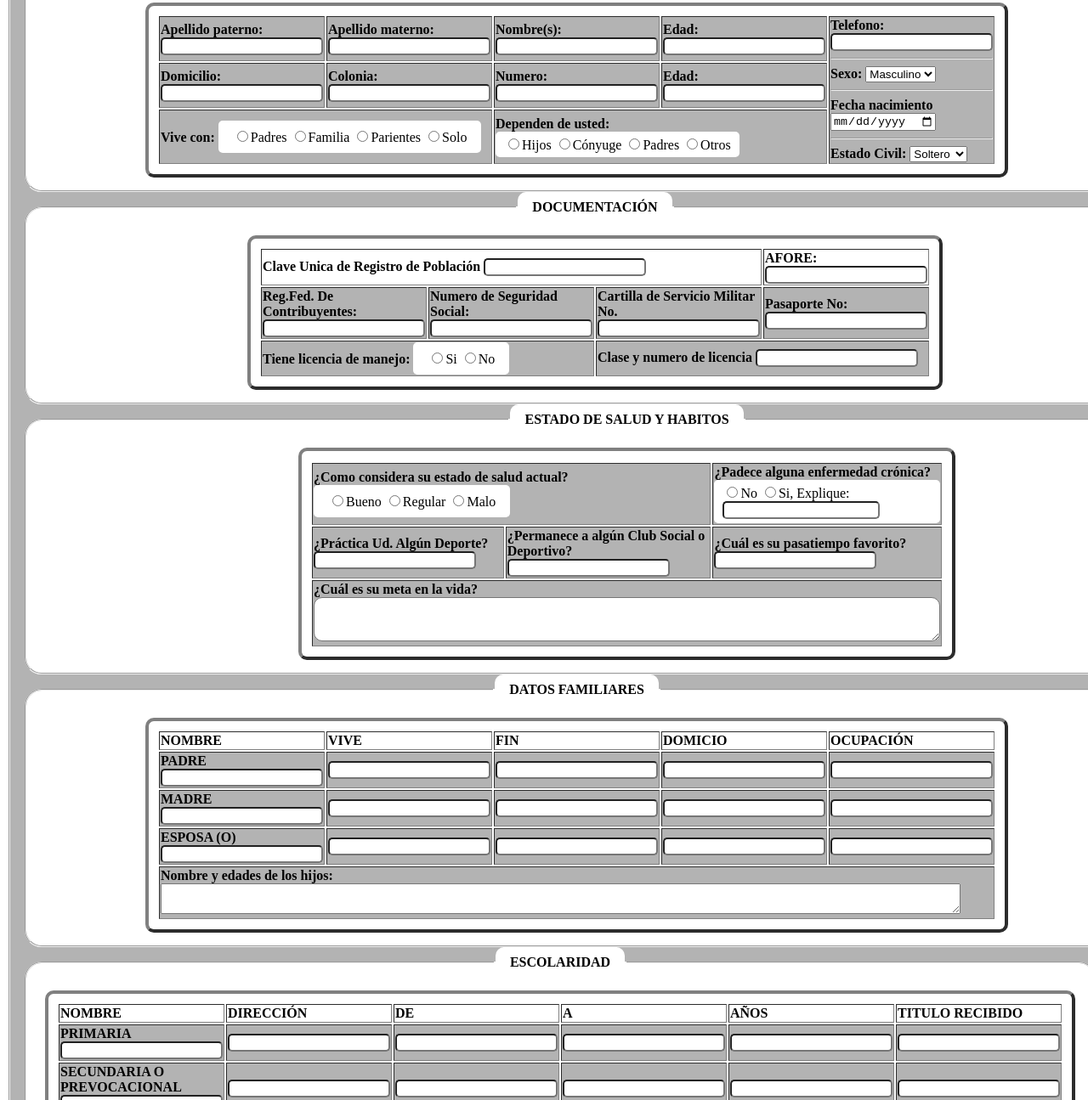
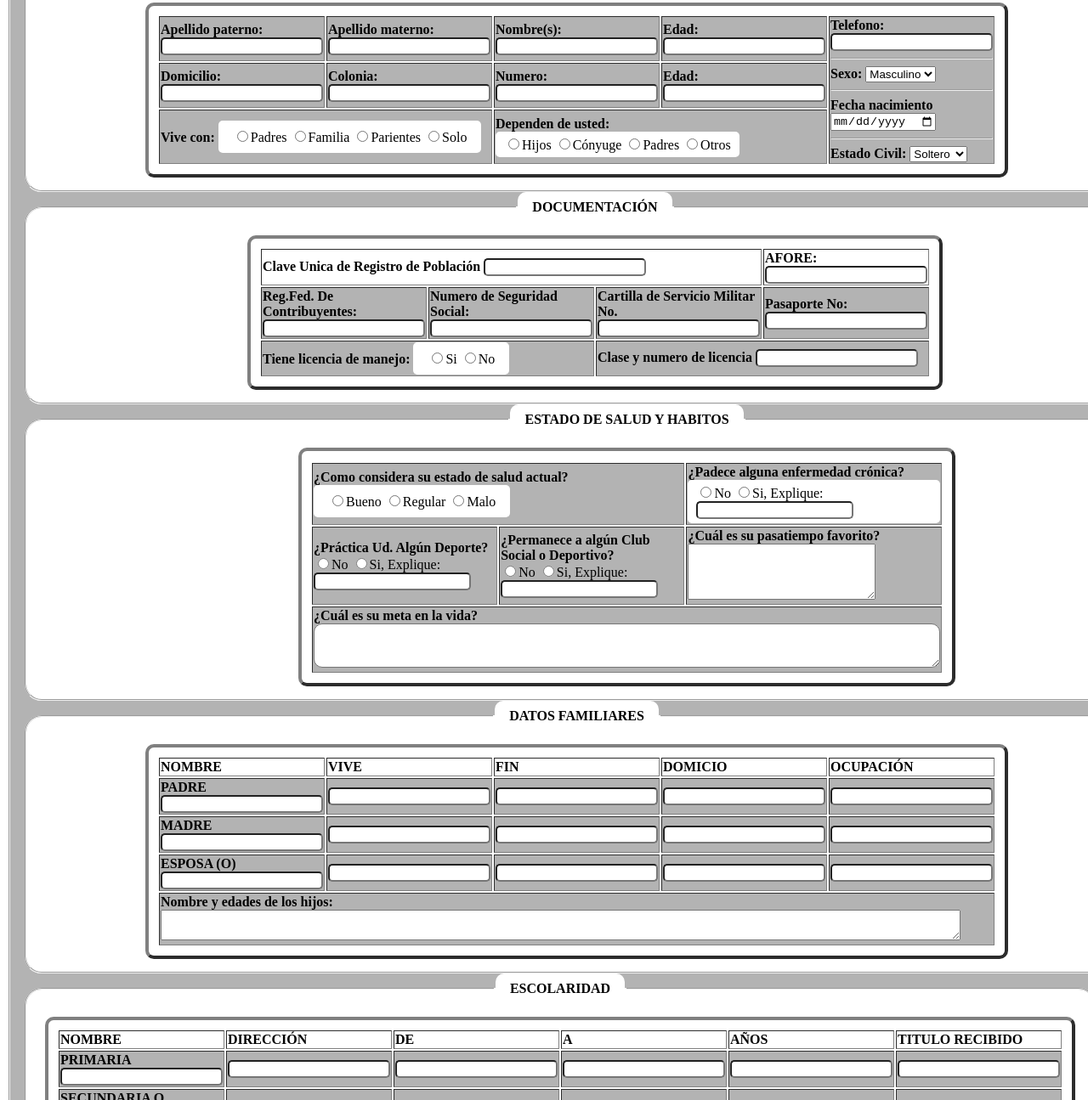
Before and after one commit to Jose-Costa-M/Jose-Costa-M.github.io, a plain HTML site: page index.html in a window 1280 px wide. Shown: the part 448-1743 px from the top of the page at 85% size. Drawn offline with Linux system fonts and the light colour scheme.

Commit message:
actualizacion de bugs

```diff
--- a/index.html
+++ b/index.html
@@ -17,6 +17,10 @@
 <body>
     <!--GENERAL TABLE-->
     <fieldset style="width:100px; padding: 15px 15px; background:rgb(179, 179, 179);">
+
+
+
+      <form action="#" method="post" name="frmDatos" id="frmDatos">
         <!--TABLE 1-->
         <fieldset style="width:100px; border-radius:40px; padding: 15px 310px; height:120%;background-color: white;">
             <legend style="text-align:center;">
@@ -29,7 +33,7 @@
                         <!--Cabecera 1-->
                         <th rowspan="4">
                             <div class="tittle">SOLICITUD DE EMPLEO</div>
-                            <textarea name="TipoTrabajo" class="TipoTrabajo" cols="25" rows="9 ">
+                            <textarea name="TipoTrabajo" class="TipoTrabajo" cols="25" rows="9 " required>
 
                         </textarea>
                         </th>
@@ -73,24 +77,24 @@
                     <tr style="background-color: rgb(179, 179, 179); border-radius: 10px;">
                         <!--Cabecera 1-->
                         <td><strong>Apellido paterno:</strong>
-                            <input type="text" class="text-input" />
+                            <input type="text" class="text-input" required/>
                         </td>
                         <!--Cabecera 2-->
                         <td><strong>Apellido materno:</strong>
-                            <input type="text" class="text-input" />
+                            <input type="text" class="text-input" required/>
                         </td>
                         <!--Cabecera 3-->
                         <td><strong>Nombre(s):</strong>
-                            <input type="text" class="text-input" />
+                            <input type="text" class="text-input" required/>
                         </td>
                         <!--Cabecera 4-->
                         <td><strong>Edad:</strong>
-                            <input type="number" class="text-input" />
+                            <input type="number" class="text-input" required/>
                         </td>
                         <td rowspan="4">
 
                             <strong>Telefono:</strong>
-                            <input type="number" class="text-input" />
+                            <input type="number" class="text-input" required/>
                             <hr style="color:aliceblue;">
 
                             <strong>Sexo:</strong>
@@ -137,10 +141,10 @@
                         <td colspan="2" class="vive-with">
                             <strong>Vive con:</strong>
                             <nav class="back-viv">
-                                <input type="radio" name="opvive" value="padres">Padres
-                                <input type="radio" name="opvive" value="fam">Familia
-                                <input type="radio" name="opvive" value="par">Parientes
-                                <input type="radio" name="opvive" value="solo">Solo
+                                <input type="radio" name="opvive" id="opvive">Padres
+                                <input type="radio" name="opvive" id="opvive">Familia
+                                <input type="radio" name="opvive" id="opvive">Parientes
+                                <input type="radio" name="opvive" id="opvive">Solo
                             </nav>
                         </td>
                         </td>
@@ -148,10 +152,10 @@
                         <td colspan="2">
                             <strong>Dependen de usted:</strong>
                             <nav class="back-viv2">
-                                <input type="radio" name="opvive" value="hijos">Hijos
-                                <input type="radio" name="opvive" value="Conyuge">Cónyuge
-                                <input type="radio" name="opvive" value="Pad">Padres
-                                <input type="radio" name="opvive" value="others">Otros
+                                <input type="radio" name="opdepende" id="opdepende">Hijos
+                                <input type="radio" name="opdepende" id="opdepende">Cónyuge
+                                <input type="radio" name="opdepende" id="opdepende">Padres
+                                <input type="radio" name="opdepende" id="opdepende">Otros
                             </nav>
                         </td>
                         </td>
@@ -172,11 +176,11 @@
                     <tr style="background-color: rgb(179, 179, 179); border-radius: 10px;background-color: white;">
                         <!--Cabecera 1-->
                         <td colspan="3"><strong>Clave Unica de Registro de Población</strong>
-                            <input type="text" class="text-input" />
+                            <input type="text" class="text-input" required/>
                         </td>
                         <td colspan="2">
                             <strong>AFORE:</strong>
-                            <input type="text" class="text-input" />
+                            <input type="text" class="text-input" required/>
                         </td>
                     </tr>
 
@@ -185,19 +189,19 @@
                     <tr style="background-color: rgb(179, 179, 179); border-radius: 10px;">
                         <!--Cabecera 1-->
                         <td><strong>Reg.Fed. De Contribuyentes:</strong>
-                            <input type="text" class="text-input" />
+                            <input type="text" class="text-input" requiered/>
                         </td>
                         <!--Cabecera 2-->
                         <td><strong>Numero de Seguridad Social:</strong>
-                            <input type="number" class="text-input" />
+                            <input type="number" class="text-input" requiered/>
                         </td>
                         <!--Cabecera 3-->
                         <td><strong>Cartilla de Servicio Militar No.</strong>
-                            <input type="number" class="text-input" />
+                            <input type="number" class="text-input" requiered/>
                         </td>
                         <!--Cabecera 4-->
                         <td><strong>Pasaporte No:</strong>
-                            <input type="number" class="text-input" />
+                            <input type="number" class="text-input" requiered/>
                         </td>
                     </tr>
 
@@ -206,15 +210,15 @@
                         <td colspan="2" class="vive-with">
                             <strong>Tiene licencia de manejo:</strong>
                             <nav class="back-viv">
-                                <input type="radio" name="opvive" value="yes">Si
-                                <input type="radio" name="opvive" value="no">No
+                                <input type="radio" name="opManeja" id="opManeja">Si
+                                <input type="radio" name="opManeja" id="opManeja">No
                             </nav>
                         </td>
                         </td>
 
                         <td colspan="2">
                             <strong>Clase y numero de licencia</strong>
-                            <input type="text" name="clas-lice" class="text-input">
+                            <input type="text" name="clas-lice" class="text-input" required>
                         </td>
                         </td>
 
@@ -237,9 +241,9 @@
                         <td colspan="2" class="vive-with">
                             <strong>¿Como considera su estado de salud actual?</strong>
                             <nav class="back-viv">
-                                <input type="radio" name="op-salud" value="Buen">Bueno
-                                <input type="radio" name="op-salud" value="Reg">Regular
-                                <input type="radio" name="op-salud" value="Mal">Malo
+                                <input type="radio" name="op-salud" id="op-salud" required>Bueno
+                                <input type="radio" name="op-salud" id="op-salud" required>Regular
+                                <input type="radio" name="op-salud" id="op-salud" required>Malo
                             </nav>
                         </td>
                         </td>
@@ -247,8 +251,8 @@
                         <td colspan="2">
                             <strong>¿Padece alguna enfermedad crónica?</strong>
                             <nav class="back-viv2">
-                                <input type="radio" name="openfermedad" value="Not">No
-                                <input type="radio" name="openfermedad" value="Yess">Si, Explique:
+                                <input type="radio" name="openfermedad" id="openfermedad" requiered>No
+                                <input type="radio" name="openfermedad" id="openfermedad" requiered>Si, Explique:
                                 <input type="text" name="openfermedad" style="border-radius: 5px;">
                             </nav>
                         </td>
@@ -257,15 +261,21 @@
                     <tr style="background-color: rgb(179, 179, 179); border-radius: 10px;">
                         <!--Cabecera 1-->
                         <td><strong>¿Práctica Ud. Algún Deporte?</strong>
-                            <input type="text" class="text-input" />
+                            <br>
+                            <input type="radio" name="opDeporte" id="opDeporte" requiered>No
+                            <input type="radio" name="opDeporte" id="opDeporte" requiered>Si, Explique:
+                            <input type="text" name="opDeporte" style="border-radius: 5px;">
                         </td>
                         <!--Cabecera 2-->
                         <td><strong>¿Permanece a algún Club Social o Deportivo?</strong>
-                            <input type="text" class="text-input" />
+                            <br>
+                            <input type="radio" name="opClub" id="opClub" requiered>No
+                            <input type="radio" name="opClub" id="opClub" requiered>Si, Explique:
+                            <input type="text" name="opClub" style="border-radius: 5px;">
                         </td>
                         <!--Cabecera 3-->
                         <td><strong>¿Cuál es su pasatiempo favorito?</strong>
-                            <input type="text" class="text-input" />
+                            <textarea name="pasatiempo" id="pasatiempo" cols="25" rows="4"></textarea>
                         </td>
                     </tr>
 
@@ -274,7 +284,7 @@
                         <td rowspan="4" colspan="4" class="vive-with">
                             <strong>¿Cuál es su meta en la vida?</strong>
 
-                            <textarea name="metalife" cols="40" rows="2" class="textarea"> </textarea>
+                            <textarea name="metalife" cols="40" rows="2" class="textarea" required> </textarea>
                         </td>
 
 
@@ -312,19 +322,19 @@
                     <tr style="background-color: rgb(179, 179, 179); border-radius: 10px;">
                         <!--Cabecera 1-->
                         <td><strong>PADRE</strong>
-                            <input type="text" class="text-input" />
+                            <input type="text" class="text-input" required/>
                         </td>
                         <td>
-                            <input type="text" class="text-input" />
+                            <input type="text" class="text-input" required/>
                         </td>
                         <td>
-                            <input type="text" class="text-input" />
+                            <input type="text" class="text-input" required/>
                         </td>
                         <td>
-                            <input type="text" class="text-input" />
+                            <input type="text" class="text-input" required/>
                         </td>
                         <td>
-                            <input type="text" class="text-input" />
+                            <input type="text" class="text-input" required/>
                         </td>
                     </tr>
 
@@ -332,19 +342,19 @@
                     <tr style="background-color: rgb(179, 179, 179); border-radius: 10px;">
                         <!--Cabecera 1-->
                         <td><strong>MADRE</strong>
-                            <input type="text" class="text-input" />
+                            <input type="text" class="text-input" required/>
                         </td>
                         <td>
-                            <input type="text" class="text-input" />
+                            <input type="text" class="text-input" required/>
                         </td>
                         <td>
-                            <input type="text" class="text-input" />
+                            <input type="text" class="text-input" required/>
                         </td>
                         <td>
-                            <input type="text" class="text-input" />
+                            <input type="text" class="text-input" required/>
                         </td>
                         <td>
-                            <input type="text" class="text-input" />
+                            <input type="text" class="text-input" required/>
                         </td>
                     </tr>
 
@@ -647,7 +657,8 @@
                     <!--FILA 3-->
                     <tr style="background-color: rgb(179, 179, 179); border-radius: 10px;">
                         <td>
-                            <strong>Nombre de la compañia</strong>
+
+
                         </td>
                         <td>
                             <input type="text" class="text-input">
@@ -944,16 +955,16 @@
                         <td colspan="2">
                             <strong>¿Como supo de este empleo?</strong>
                             <nav class="back-viv2">
-                                <input type="radio" name="op-empleo" value="Anuncio">Anuncio
-                                <input type="radio" name="op-empleo" value="Otro">Otro
+                                <input type="radio" name="op-empleo" id="op-empleo">Anuncio
+                                <input type="radio" name="op-empleo" id="op-empleo">Otro
                                 <textarea name="askfirstquestion" cols="50" rows="2"></textarea>
                             </nav>
                         </td>
                         <td colspan="2">
                             <strong>Tiene ingresos? (describalos)</strong>
                             <nav class="back-viv2">
-                                <input type="radio" name="op-empleo" value="yeah">Si
-                                <input type="radio" name="op-empleo" value="Not">No
+                                <input type="radio" name="op-empleo1" id="op-empleo1">Si
+                                <input type="radio" name="op-empleo1" id="op-empleo1">No
                                 <textarea name="askfirstquestion" cols="50" rows="2"></textarea>
                             </nav>
                         </td>
@@ -964,16 +975,16 @@
                         <td colspan="2">
                             <strong>¿Tiene parientes trabajando en esta Empresa?</strong>
                             <nav class="back-viv2">
-                                <input type="radio" name="op-empleo" value="yeah">Si
-                                <input type="radio" name="op-empleo" value="Not">No
+                                <input type="radio" name="op-empleo2" id="op-empleo2">Si
+                                <input type="radio" name="op-empleo2" id="op-empleo2">No
                                 <textarea name="askfirstquestion" cols="50" rows="2"></textarea>
                             </nav>
                         </td>
                         <td colspan="2">
                             <strong>¿Su cónyuge trabaja? (donde)</strong>
                             <nav class="back-viv2">
-                                <input type="radio" name="op-empleo" value="yeah">Si
-                                <input type="radio" name="op-empleo" value="Not">No
+                                <input type="radio" name="op-empleo3" id="op-empleo3">Si
+                                <input type="radio" name="op-empleo3" id="op-empleo3">No
                                 <textarea name="askfirstquestion" cols="50" rows="2"></textarea>
                             </nav>
                         </td>
@@ -984,16 +995,16 @@
                         <td colspan="2">
                             <strong>¿Ha estado afianzado?</strong>
                             <nav class="back-viv2">
-                                <input type="radio" name="op-empleo" value="yeah">Si
-                                <input type="radio" name="op-empleo" value="Not">No
+                                <input type="radio" name="op-empleo4" id="op-empleo4">Si
+                                <input type="radio" name="op-empleo4" id="op-empleo4">No
                                 <textarea name="askfirstquestion" cols="50" rows="2"></textarea>
                             </nav>
                         </td>
                         <td colspan="2">
                             <strong>¿Vive en casa propia?</strong>
                             <nav class="back-viv2">
-                                <input type="radio" name="op-empleo" value="yeah">Si
-                                <input type="radio" name="op-empleo" value="Not">No
+                                <input type="radio" name="op-empleo5" id="op-empleo5">Si
+                                <input type="radio" name="op-empleo5" id="op-empleo5">No
                                 <textarea name="askfirstquestion" cols="50" rows="2"></textarea>
                             </nav>
                         </td>
@@ -1004,16 +1015,16 @@
                         <td colspan="2">
                             <strong>¿Ha estado afiliado a algún sindicato? (Cúal?)</strong>
                             <nav class="back-viv2">
-                                <input type="radio" name="op-empleo" value="yeah">Si
-                                <input type="radio" name="op-empleo" value="Not">No
+                                <input type="radio" name="op-empleo6" id="op-empleo6">Si
+                                <input type="radio" name="op-empleo6" id="op-empleo6">No
                                 <textarea name="askfirstquestion" cols="50" rows="2"></textarea>
                             </nav>
                         </td>
                         <td colspan="2">
                             <strong>¿Paga renta? (Cuánto?)</strong>
                             <nav class="back-viv2">
-                                <input type="radio" name="op-empleo" value="yeah">Si
-                                <input type="radio" name="op-empleo" value="Not">No
+                                <input type="radio" name="op-empleo7" id="op-empleo7">Si
+                                <input type="radio" name="op-empleo7" id="op-empleo7">No
                                 <textarea name="askfirstquestion" cols="50" rows="2"></textarea>
                             </nav>
                         </td>
@@ -1025,16 +1036,16 @@
                         <td colspan="2">
                             <strong>¿Tiene seguro de vida? (Nombra la Cía)</strong>
                             <nav class="back-viv2">
-                                <input type="radio" name="op-empleo" value="yeah">Si
-                                <input type="radio" name="op-empleo" value="Not">No
+                                <input type="radio" name="op-empleo8" id="op-empleo8">Si
+                                <input type="radio" name="op-empleo8" id="op-empleo8">No
                                 <textarea name="askfirstquestion" cols="50" rows="2"></textarea>
                             </nav>
                         </td>
                         <td colspan="2">
                             <strong>¿Tiene automóvil propio?</strong>
                             <nav class="back-viv2">
-                                <input type="radio" name="op-empleo" value="yeah">Si
-                                <input type="radio" name="op-empleo" value="Not">No
+                                <input type="radio" name="op-empleo9" id="op-empleo9">Si
+                                <input type="radio" name="op-empleo9" id="op-empleo9">No
                                 <textarea name="askfirstquestion" cols="50" rows="2"></textarea>
                             </nav>
                         </td>
@@ -1045,16 +1056,16 @@
                         <td colspan="2">
                             <strong>Puedes viajar? (razones)</strong>
                             <nav class="back-viv2">
-                                <input type="radio" name="op-empleo" value="yeah">Si
-                                <input type="radio" name="op-empleo" value="Not">No
+                                <input type="radio" name="op-empleo10" id="op-empleo10">Si
+                                <input type="radio" name="op-empleo10" id="op-empleo10">No
                                 <textarea name="askfirstquestion" cols="50" rows="2"></textarea>
                             </nav>
                         </td>
                         <td colspan="2">
                             <strong>¿Tiene automóvil propio?</strong>
                             <nav class="back-viv2">
-                                <input type="radio" name="op-empleo" value="yeah">Si
-                                <input type="radio" name="op-empleo" value="Not">No
+                                <input type="radio" name="op-empleo11" id="op-empleo11">Si
+                                <input type="radio" name="op-empleo11" id="op-empleo11">No
                                 <textarea name="askfirstquestion" cols="50" rows="2"></textarea>
                             </nav>
                         </td>
@@ -1066,16 +1077,16 @@
                         <td colspan="2">
                             <strong>Tiene deudas? (con quien?)</strong>
                             <nav class="back-viv2">
-                                <input type="radio" name="op-empleo" value="yeah">Si
-                                <input type="radio" name="op-empleo" value="Not">No
+                                <input type="radio" name="op-empleo12" id="op-empleo12">Si
+                                <input type="radio" name="op-empleo12" id="op-empleo12">No
                                 <textarea name="askfirstquestion" cols="50" rows="2"></textarea>
                             </nav>
                         </td>
                         <td colspan="2">
                             <strong>¿Esta dispuesto a cambia de lugar de residencia? (razones)</strong>
                             <nav class="back-viv2">
-                                <input type="radio" name="op-empleo" value="yeah">Si
-                                <input type="radio" name="op-empleo" value="Not">No
+                                <input type="radio" name="op-empleo13" id="op-empleo13">Si
+                                <input type="radio" name="op-empleo13" id="op-empleo13"No
                                 <textarea name="askfirstquestion" cols="50" rows="2"></textarea>
                             </nav>
                         </td>
@@ -1132,13 +1143,26 @@
                         <td>
                             <textarea name="summary" cols="25" rows="4"></textarea>
                         </td>
+
                     </tr>
+                    <!--FILA 3-->
+
+
 
                 </tbody>
+
             </table>
+
+
+
         </fieldset>
 
+        <center>
+        <input type="submit" value="Enviar" style="width: 100px; height: 30px; border-radius: 10px; background-color: rgb(255, 255, 255);  margin-top: 20px;">
+        <input type="reset" value="Borrar" style="width: 100px; height: 30px; border-radius: 10px; background-color: rgb(255, 255, 255); margin-left: 30px; margin-top: 20px;">
 
+        </center>
+      </form>
 
     </fieldset>
 </body>
```
